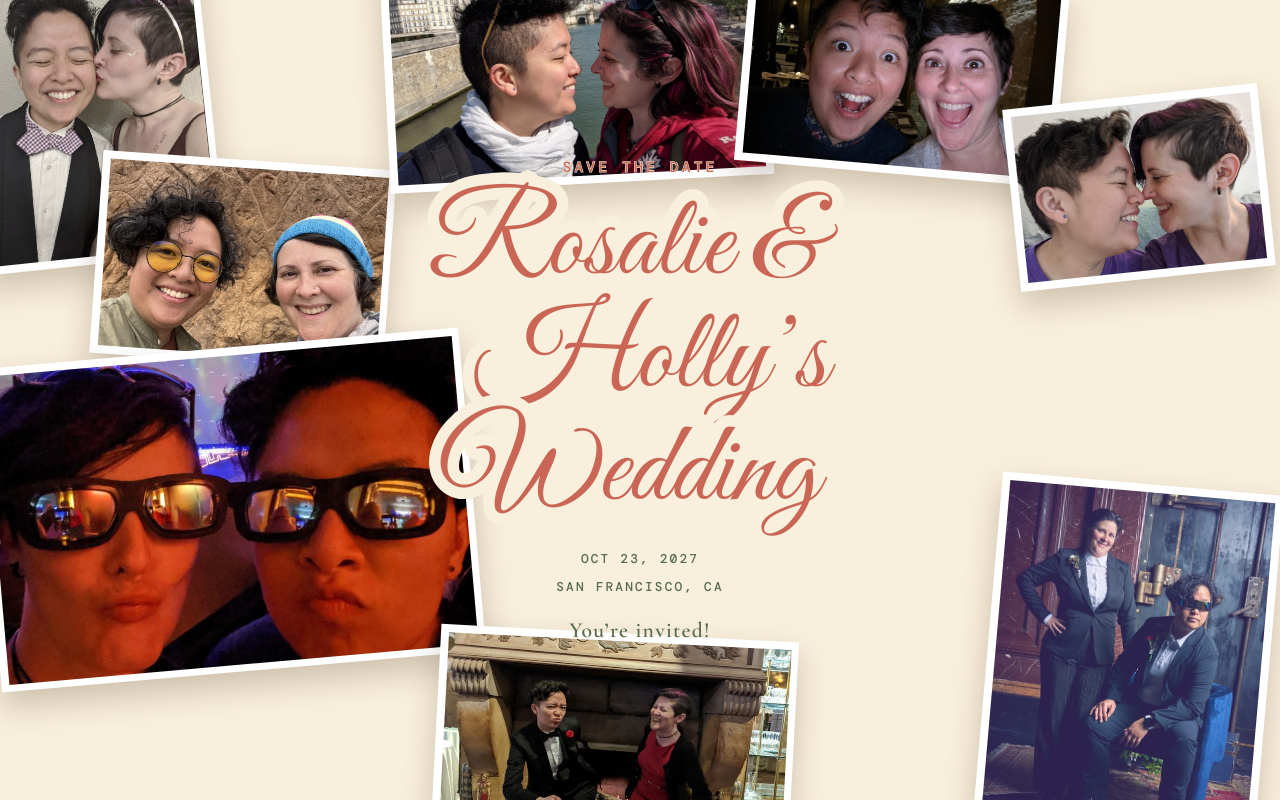
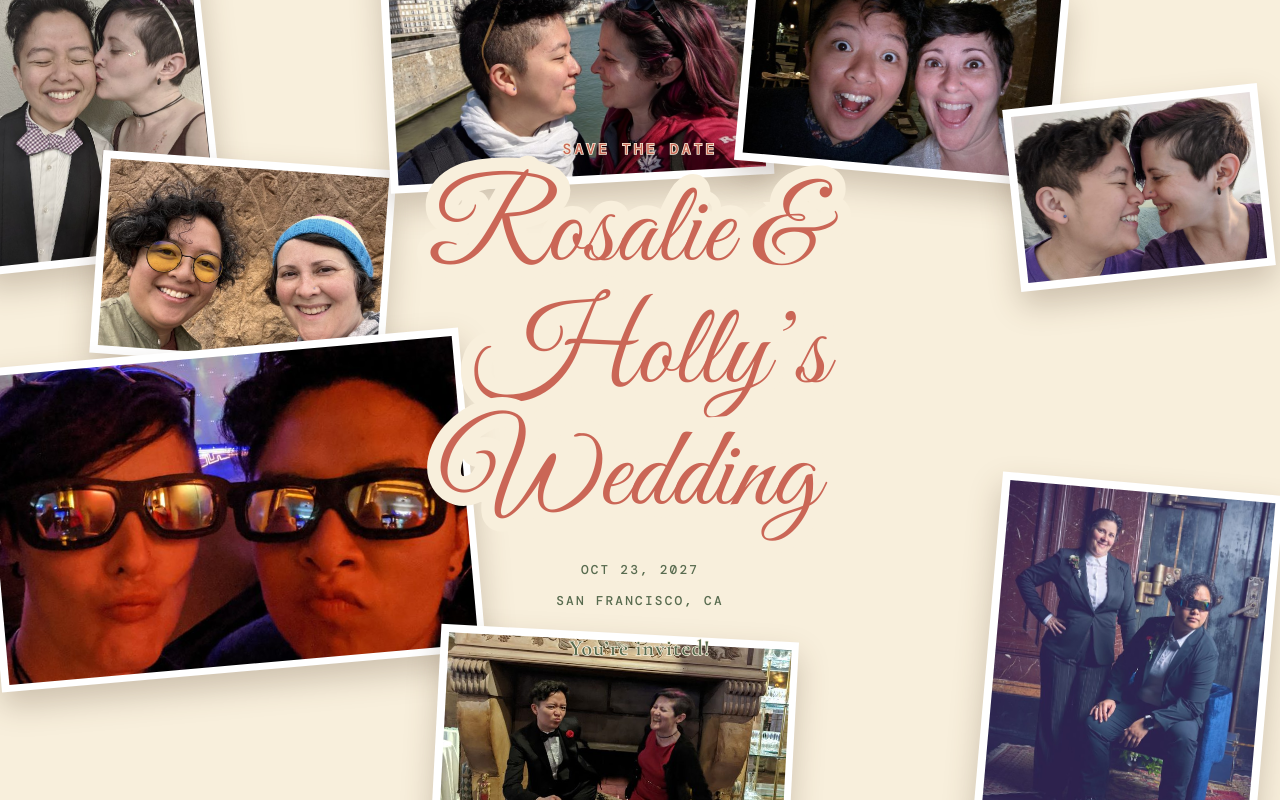
Before and after one commit to rosatolen/wedding, a website built with Vite: page index.html in a window 1280 px wide. Built offline with nearby package versions, Linux system fonts and the light colour scheme.

Commit message:
Thicken every invitation text outline

```diff
--- a/styles.css
+++ b/styles.css
@@ -4,16 +4,16 @@ html, body { min-width: 0; min-height: 100%; margin: 0; }
 body { overflow-x: hidden; }
 .invitation { isolation: isolate; position: relative; display: grid; place-items: center; min-height: 100svh; padding: clamp(2rem, 5vw, 5rem); overflow: hidden; background: #f8efdc; }
 .content { position: relative; z-index: 4; width: min(100%, 42rem); padding: clamp(1.25rem, 3vw, 2.25rem) clamp(.4rem, 2vw, 1.5rem); text-align: center; }
-.eyebrow { margin: 0; color: #c96b59; font-size: clamp(.72rem, 1.2vw, .92rem); font-weight: 500; letter-spacing: .21em; text-transform: uppercase; -webkit-text-stroke: 1px #f8efdc; paint-order: stroke fill; }
-h1 { display: grid; row-gap: .08em; margin: clamp(1rem, 2.4vh, 1.6rem) 0 clamp(1.3rem, 3vh, 1.9rem); color: #ca6656; font-family: "Great Vibes", "Brush Script MT", cursive; font-size: clamp(4.4rem, 9.4vw, 7.2rem); font-weight: 400; line-height: .9; -webkit-text-stroke: clamp(9px, 1.8vw, 26px) #f8efdc; paint-order: stroke fill; }
+.eyebrow { margin: 0; color: #c96b59; font-size: clamp(.72rem, 1.2vw, .92rem); font-weight: 500; letter-spacing: .21em; text-transform: uppercase; -webkit-text-stroke: 1.6px #f8efdc; paint-order: stroke fill; }
+h1 { display: grid; row-gap: .1em; margin: clamp(1rem, 2.4vh, 1.6rem) 0 clamp(1.5rem, 3.4vh, 2.1rem); color: #ca6656; font-family: "Great Vibes", "Brush Script MT", cursive; font-size: clamp(4.4rem, 9.4vw, 7.2rem); font-weight: 400; line-height: .96; -webkit-text-stroke: clamp(11px, 2.1vw, 30px) #f8efdc; paint-order: stroke fill; }
 h1 span { display: block; white-space: nowrap; }
 h1 span:nth-child(1) { transform: translateX(-.13em); } h1 span:nth-child(2) { transform: translateX(.1em); } h1 span:nth-child(3) { transform: translateX(-.08em); }
-.details { display: grid; gap: .72rem; }.details p, .invitation-line { margin: 0; }
-.details p { color: #586b4f; font-size: clamp(.63rem, 1.05vw, .8rem); font-weight: 500; letter-spacing: .17em; text-transform: uppercase; -webkit-text-stroke: .9px #f8efdc; paint-order: stroke fill; }
-.invitation-line { margin-top: clamp(1.2rem, 2.7vh, 1.7rem); color: #586b4f; font-family: "Cormorant Garamond", Georgia, serif; font-size: clamp(1.05rem, 1.7vw, 1.35rem); font-weight: 600; letter-spacing: .06em; -webkit-text-stroke: 1px #f8efdc; paint-order: stroke fill; }
+.details { display: grid; gap: .9rem; }.details p, .invitation-line { margin: 0; }
+.details p { color: #586b4f; font-size: clamp(.63rem, 1.05vw, .8rem); font-weight: 500; letter-spacing: .17em; text-transform: uppercase; -webkit-text-stroke: 1.4px #f8efdc; paint-order: stroke fill; }
+.invitation-line { margin-top: clamp(1.5rem, 3.2vh, 2rem); color: #586b4f; font-family: "Cormorant Garamond", Georgia, serif; font-size: clamp(1.05rem, 1.7vw, 1.35rem); font-weight: 600; letter-spacing: .06em; -webkit-text-stroke: 1.6px #f8efdc; paint-order: stroke fill; }
 .collage { position: absolute; z-index: 2; inset: 0; }.photo { position: absolute; z-index: 1; margin: 0; padding: clamp(.35rem, .6vw, .55rem); background: #fff; box-shadow: 0 .9rem 1.9rem rgb(84 60 42 / .26); cursor: pointer; }.photo.is-selected { z-index: 3; }.photo img { display: block; width: 100%; height: 100%; object-fit: cover; }
 .photo--tuxedo { top: -6%; left: -2.5%; width: 19%; aspect-ratio: .78; transform: rotate(-6deg); }.photo--glasses { top: 20%; left: 7.5%; width: 23%; aspect-ratio: 1.45; transform: rotate(4deg); }.photo--paris { top: -9%; left: 30%; width: 30%; aspect-ratio: 1.5; transform: rotate(-3deg); }
 .photo--restaurant { top: -3%; left: 58%; width: 25%; aspect-ratio: 1.62; transform: rotate(5deg); }.photo--nose { top: 12%; left: 79%; width: 20%; aspect-ratio: 1.4; transform: rotate(-6deg); }
 .photo--neon { bottom: 16%; left: -1%; width: 38%; aspect-ratio: 1.5; transform: rotate(-5deg); }.photo--fireplace { bottom: -9%; left: 34%; width: 28%; aspect-ratio: 1.5; transform: rotate(3deg); }.photo--door { bottom: -8%; right: 1%; width: 22%; aspect-ratio: .74; transform: rotate(5deg); }
-@media (max-width: 700px) { .invitation { padding: 1rem .75rem; }.photo--tuxedo { top: -3%; left: -6%; width: 29%; }.photo--glasses { top: 9%; left: 14%; width: 38%; }.photo--paris { top: -2%; left: 44%; width: 42%; }.photo--restaurant { top: 4%; left: 70%; right: auto; width: 36%; }.photo--nose { top: 13%; left: 76%; right: auto; width: 32%; }.photo--neon { bottom: 14%; left: -10%; width: 58%; }.photo--fireplace { bottom: -8%; left: 22%; width: 62%; }.photo--door { bottom: -10%; right: 2%; width: 40%; } h1 { font-size: clamp(3.9rem, 17vw, 5.6rem); line-height: .92; } }
+@media (max-width: 700px) { .invitation { padding: 1rem .75rem; }.photo--tuxedo { top: -3%; left: -6%; width: 29%; }.photo--glasses { top: 9%; left: 14%; width: 38%; }.photo--paris { top: -2%; left: 44%; width: 42%; }.photo--restaurant { top: 4%; left: 70%; right: auto; width: 36%; }.photo--nose { top: 13%; left: 76%; right: auto; width: 32%; }.photo--neon { bottom: 14%; left: -10%; width: 58%; }.photo--fireplace { bottom: -8%; left: 22%; width: 62%; }.photo--door { bottom: -10%; right: 2%; width: 40%; } h1 { font-size: clamp(3.9rem, 17vw, 5.6rem); line-height: .98; } }
 @media (max-width: 380px) { h1 { font-size: clamp(3.6rem, 17vw, 4.5rem); } .details p { font-size: .58rem; letter-spacing: .13em; } }
```
